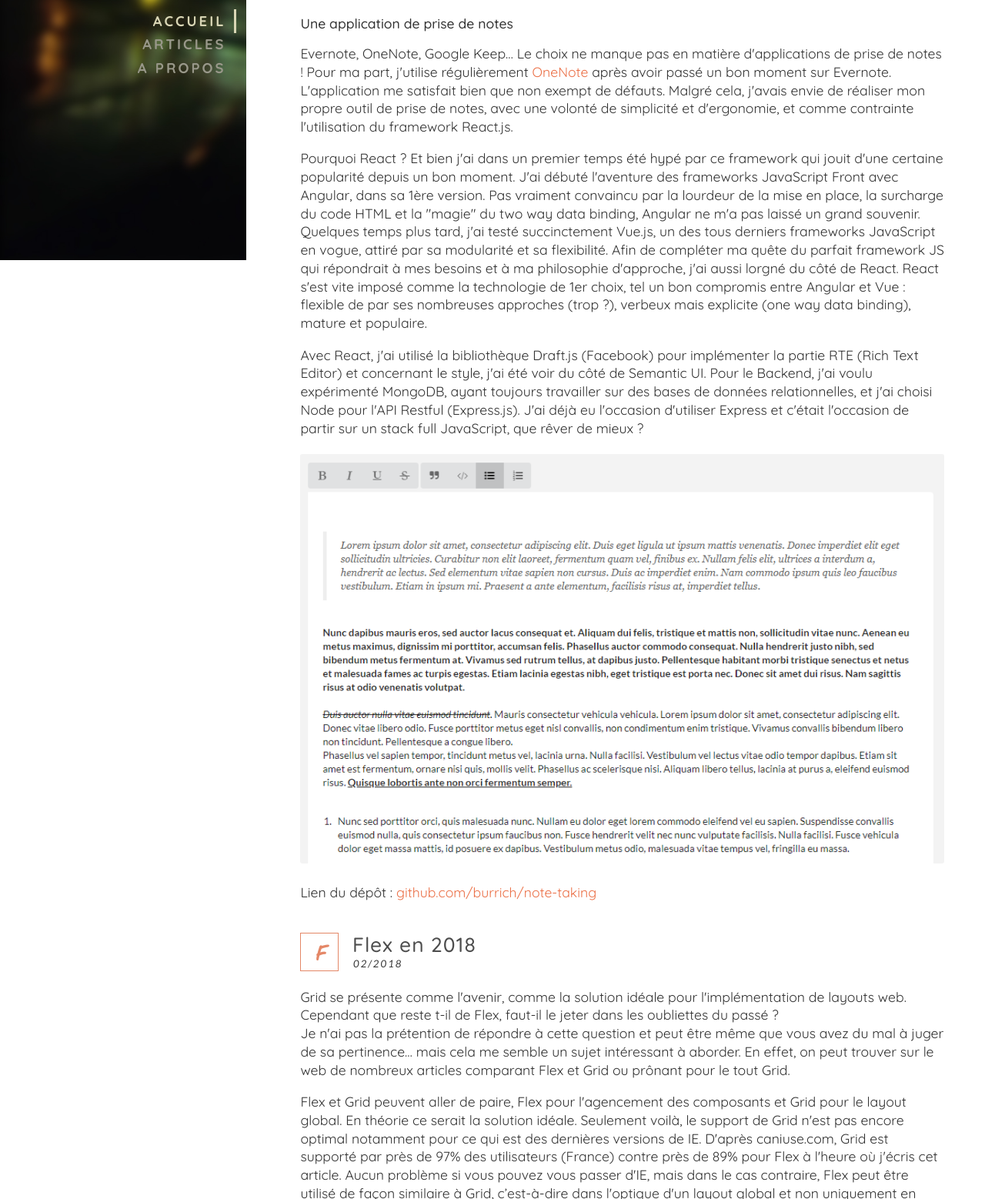
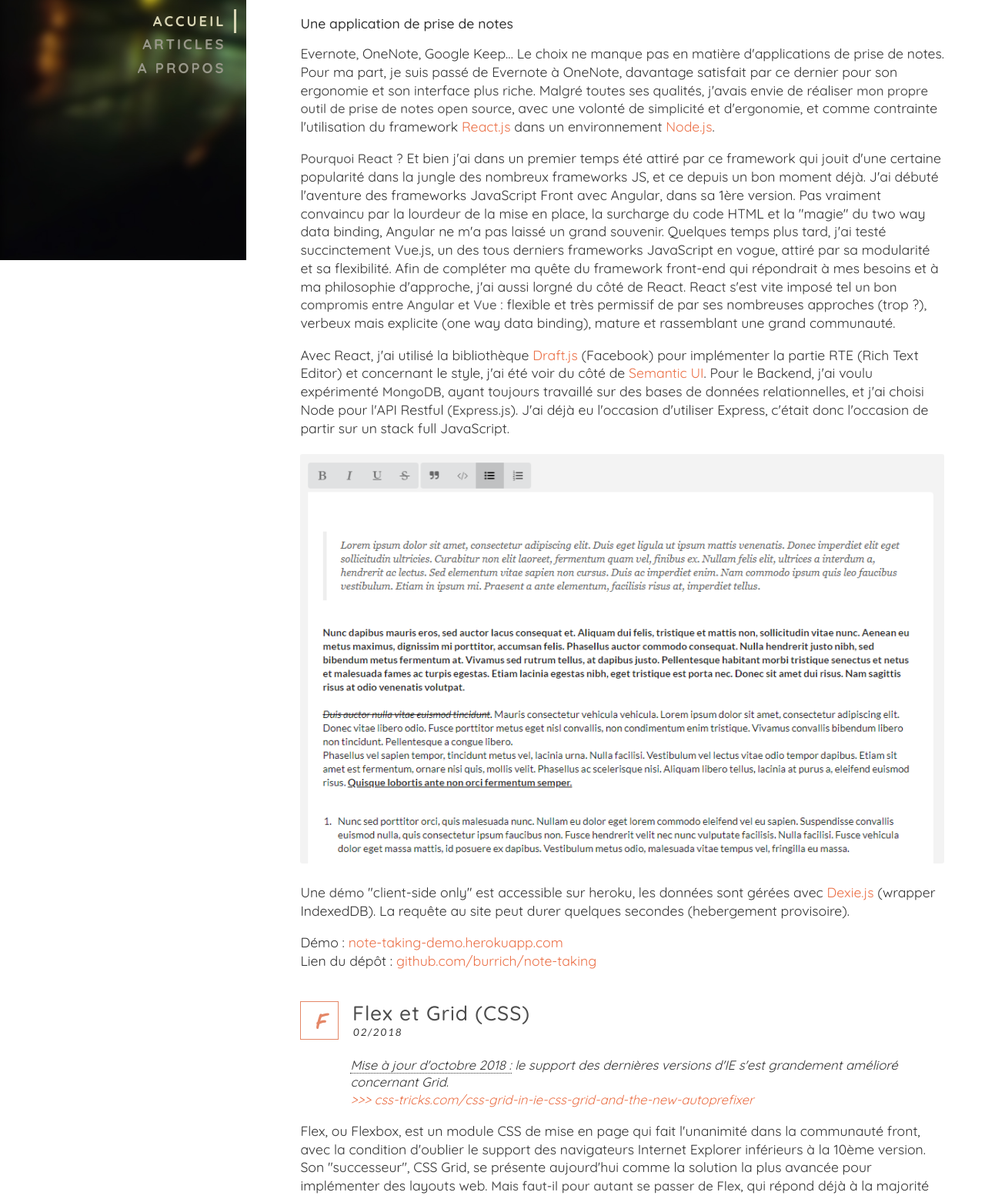
Before and after one commit to burrich/burrich.github.io, a plain HTML site: page index.html in a window 1280 px wide. Shown: the part 462-2020 px from the top of the page at 77% size. Drawn offline with Linux system fonts and the light colour scheme.

Commit message:
Update content and style

```diff
--- a/index.html
+++ b/index.html
@@ -79,7 +79,7 @@
 
           <div class="content-header">
             <p class="content-header-p">
-              <b>Bienvenue</b> sur ma page personnelle ;)
+              Bienvenue sur ma page personnelle ;)
             </p>
 
             <p class="content-header-p">
@@ -112,15 +112,15 @@
               <h3 class="article-subtitle">Une application de prise de notes</h3>
 
               <p>
-                Evernote, OneNote, Google Keep… Le choix ne manque pas en matière d'applications de prise de notes ! Pour ma part, j'utilise régulièrement <a href="#">OneNote</a> après avoir passé un bon moment sur Evernote. L'application me satisfait bien que non exempt de défauts. Malgré cela, j'avais envie de réaliser mon propre outil de prise de notes, avec une volonté de simplicité et d'ergonomie, et comme contrainte l'utilisation du framework React.js.
+                Evernote, OneNote, Google Keep… Le choix ne manque pas en matière d'applications de prise de notes. Pour ma part, je suis passé de Evernote à OneNote, davantage satisfait par ce dernier pour son ergonomie et son interface plus riche. Malgré toutes ses qualités, j'avais envie de réaliser <b>mon propre outil de prise de notes open source</b>, avec une volonté de <b>simplicité</b> et d'<b>ergonomie</b>, et comme contrainte l'utilisation du framework <a href="https://reactjs.org/">React.js</a> dans un environnement <a href="https://nodejs.org/en/">Node.js</a>.
               </p>
 
               <p>
-                Pourquoi React ? Et bien j'ai dans un premier temps été hypé par ce framework qui jouit d'une certaine popularité depuis un bon moment. J'ai débuté l'aventure des frameworks JavaScript Front avec Angular, dans sa 1ère version. Pas vraiment convaincu par la lourdeur de la mise en place, la surcharge du code HTML et la "magie" du two way data binding, Angular ne m'a pas laissé un grand souvenir. Quelques temps plus tard, j'ai testé succinctement Vue.js, un des tous derniers frameworks JavaScript en vogue, attiré par sa modularité et sa flexibilité. Afin de compléter ma quête du parfait framework JS qui répondrait à mes besoins et à ma philosophie d'approche, j'ai aussi lorgné du côté de React. React s'est vite imposé comme la technologie de 1er choix, tel un bon compromis entre Angular et Vue : flexible de par ses nombreuses approches (trop ?), verbeux mais explicite (one way data binding), mature et populaire.
+                <b>Pourquoi React ?</b> Et bien j'ai dans un premier temps été attiré par ce framework qui jouit d'une certaine popularité dans la jungle des nombreux frameworks JS, et ce depuis un bon moment déjà. J'ai débuté l'aventure des frameworks JavaScript Front avec Angular, dans sa 1ère version. Pas vraiment convaincu par la lourdeur de la mise en place, la surcharge du code HTML et la "magie" du two way data binding, Angular ne m'a pas laissé un grand souvenir. Quelques temps plus tard, j'ai testé succinctement Vue.js, un des tous derniers frameworks JavaScript en vogue, attiré par sa modularité et sa flexibilité. Afin de compléter ma quête du framework front-end qui répondrait à mes besoins et à ma philosophie d'approche, j'ai aussi lorgné du côté de React. React s'est vite imposé tel <b>un bon compromis entre Angular et Vue</b> : flexible et très permissif de par ses nombreuses approches (trop ?), verbeux mais explicite (one way data binding), mature et rassemblant une grand communauté.
               </p>
 
               <p>
-                Avec React, j'ai utilisé la bibliothèque Draft.js (Facebook) pour implémenter la partie RTE (Rich Text Editor) et concernant le style, j'ai été voir du côté de Semantic UI. Pour le Backend, j'ai voulu expérimenté MongoDB, ayant toujours travailler sur des bases de données relationnelles, et j'ai choisi Node pour l'API Restful (Express.js). J'ai déjà eu l'occasion d'utiliser Express et c'était l'occasion de partir sur un stack full JavaScript, que rêver de mieux ?
+                Avec React, j'ai utilisé la bibliothèque <a href="https://draftjs.org/">Draft.js</a> (Facebook) pour implémenter la partie RTE (Rich Text Editor) et concernant le style, j'ai été voir du côté de <a href="https://react.semantic-ui.com/">Semantic UI</a>. Pour le Backend, j'ai voulu expérimenté <b>MongoDB</b>, ayant toujours travaillé sur des bases de données relationnelles, et j'ai choisi Node pour l'API Restful (<b>Express.js</b>). J'ai déjà eu l'occasion d'utiliser Express, c'était donc l'occasion de partir sur un stack full JavaScript.
               </p>
 
               <picture>
@@ -129,8 +129,16 @@
                 <img src="img/note-taking.png" alt="Capture de l'application web Note taking">
               </picture>
 
-              <p>Lien du dépôt :
+              <p>
+                Une <b>démo</b> "client-side only" est accessible sur heroku, les données sont gérées avec <a href="http://dexie.org/">Dexie.js</a> (wrapper IndexedDB). La requête au site peut durer quelques secondes (hebergement provisoire).
+              </p>
+
+              <p>
+                Démo :
+                <a href="https://note-taking-demo.herokuapp.com">note-taking-demo.herokuapp.com</a><br>
+                Lien du dépôt :
                 <a href="github.com/burrich/note-taking">github.com/burrich/note-taking</a>
+
               </p>
             </div>
 
@@ -139,7 +147,7 @@
                 <div class="article-header-icon" title="Flex">F</div>
 
                 <div class="article-header-content">
-                  <h2 class="article-title">Flex en 2018</h2>
+                  <h2 class="article-title">Flex et Grid (CSS)</h2>
 
                   <div class="article-meta">
                     <span class="article-date">02/2018</span>
@@ -147,13 +155,17 @@
                 </div>
               </div>
 
-              <p>
-                Grid se présente comme l'avenir, comme la solution idéale pour l'implémentation de layouts web. Cependant que reste t-il de Flex, faut-il le jeter dans les oubliettes du passé ?<br>
-                Je n'ai pas la prétention de répondre à cette question et peut être même que vous avez du mal à juger de sa pertinence… mais cela me semble un sujet intéressant à aborder. En effet, on peut trouver sur le web de nombreux articles comparant Flex et Grid ou prônant pour le tout Grid.
+              <p class="update">
+                <span class="update-heading">Mise à jour d'octobre 2018 :</span> le support des dernières versions d'IE s'est grandement amélioré concernant Grid.<br>
+                <a href="https://css-tricks.com/css-grid-in-ie-css-grid-and-the-new-autoprefixer/">>>> css-tricks.com/css-grid-in-ie-css-grid-and-the-new-autoprefixer</a>
               </p>
 
               <p>
-                Flex et Grid peuvent aller de paire, Flex pour l'agencement des composants et Grid pour le layout global. En théorie ce serait la solution idéale. Seulement voilà, le support de Grid n'est pas encore optimal notamment pour ce qui est des dernières versions de IE. D'après caniuse.com, Grid est supporté par près de 97% des utilisateurs (France) contre près de 89% pour Flex à l'heure où j'écris cet article.  Aucun problème si vous pouvez vous passer d'IE, mais dans le cas contraire, Flex peut être utilisé de façon similaire à Grid, c’est-à-dire dans l'optique d'un layout global et non uniquement en ciblant des composants. De nombreux frameworks se sont déjà atteler à la tâche : Bulma, Flexbox Grid… Un framework n'est même pas indispensable et peut s'avérer contre productif. Dans ce cas de figure, Solved by Flexbox dispose de nombreuses ressources pour implémenter tout type de layout.
+                Flex, ou Flexbox, est un module CSS de mise en page qui fait l'unanimité dans la communauté front, avec la condition d'oublier le support des navigateurs Internet Explorer inférieurs à la 10ème version. Son "successeur", CSS Grid, se présente aujourd'hui comme la solution la plus avancée pour implémenter des layouts web. <strong>Mais faut-il pour autant se passer de Flex</strong>, qui répond déjà à la majorité des besoins d'agencement <b>?</b> Je n'ai pas la prétention de répondre à cette question et peut être même que vous avez du mal à juger de sa pertinence, mais cela me semble un sujet intéressant à aborder. En effet, on peut trouver sur le web de nombreux articles comparant Flex et Grid ou prônant pour le tout Grid.
+              </p>
+
+              <p>
+                Il faut tout d'abord savoir que <strong>Flex et Grid peuvent très bien aller de paire</strong>, Flex pour l'agencement des composants et Grid pour le layout global. En théorie ce serait la solution idéale. Seulement voilà, le support de Grid n'est pas encore optimal, notamment pour ce qui est des dernières versions de IE. Aucun problème si vous pouvez vous passer d'IE, mais dans le cas contraire, Flex peut être utilisé de façon similaire à Grid, c’est-à-dire dans l'optique d'un layout global et non uniquement en ciblant des composants. De nombreux frameworks se sont déjà attelés à la tâche : Bulma, Flexbox Grid… Un framework n'est même pas indispensable et peut s'avérer contre productif. Dans ce cas de figure, <a href="https://philipwalton.github.io/solved-by-flexbox/">Solved by Flexbox</a> dispose de nombreuses ressources pour implémenter tout type de layout.
               </p>
             </div>
           </div>
```
Also changed, not shown: style.css, 1 other file.
